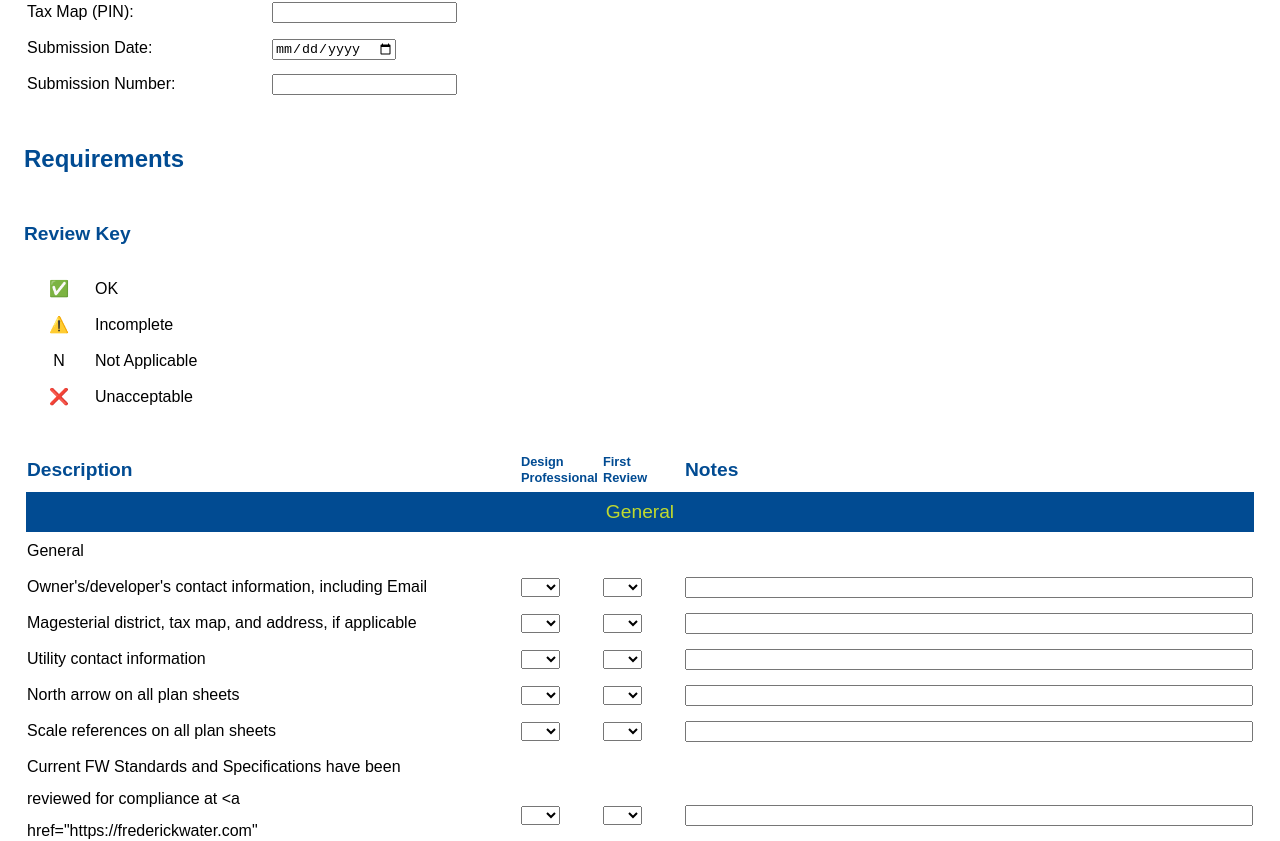
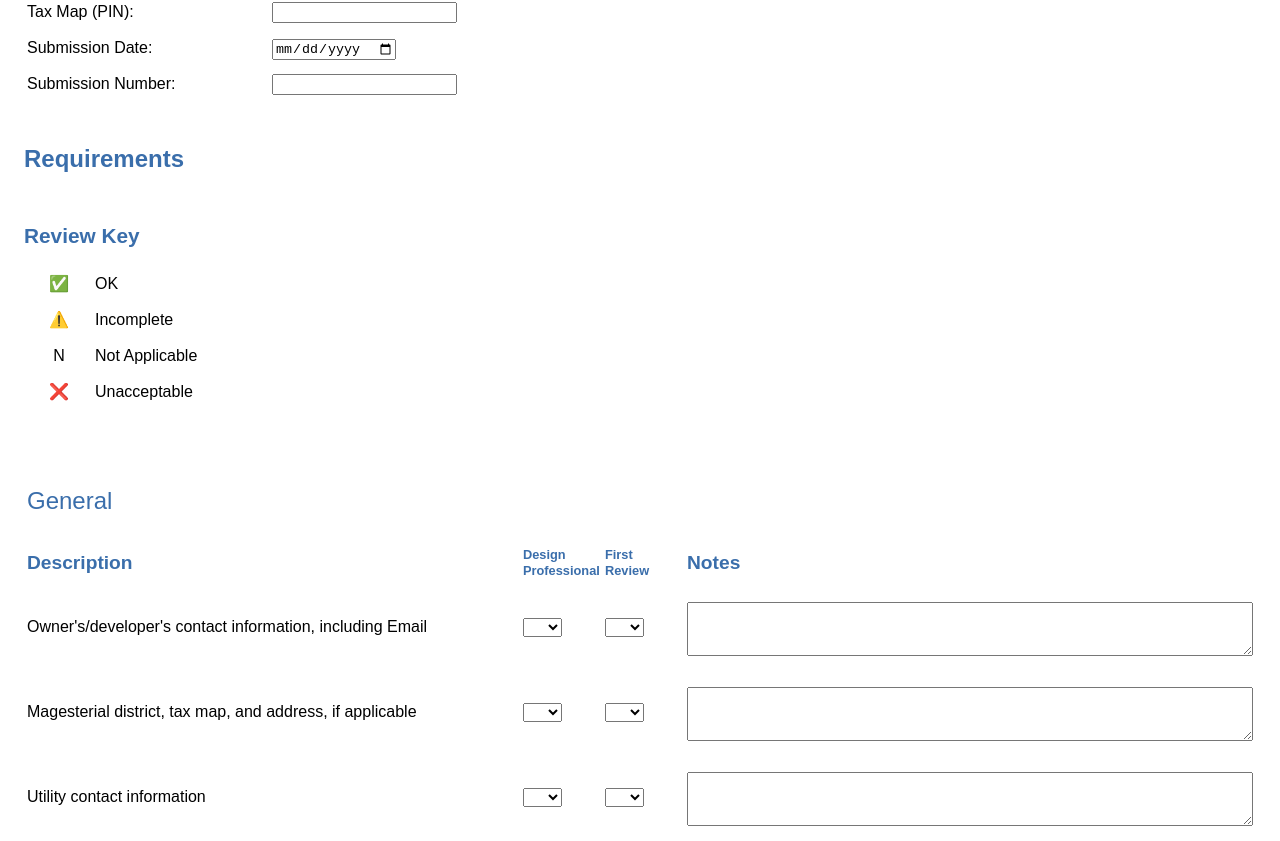
Before and after one commit to cmjgrubb/checklist, a SvelteKit app: page / in a window 1280 px wide. Shown: the part 451-1292 px from the top of the page. Built offline with nearby package versions, Linux system fonts and the light colour scheme.

Commit message:
Working on layout and data entry

```diff
--- a/src/routes/+page.svelte
+++ b/src/routes/+page.svelte
@@ -49,17 +49,6 @@
 	</table>
 
 	<table class="primary_table">
-		<thead>
-			<tr>
-				<th class="primary_th">Description</th>
-				<th class="secondary_th">Design<br />Professional</th>
-				<th class="secondary_th">First<br />Review</th>
-				<th class="primary_th">Notes</th>
-			</tr>
-		</thead>
-		<tr>
-			<td colspan="4" class="section_td">General</td>
-		</tr>
 		<Row />
 	</table>
 </form>
@@ -75,24 +64,22 @@
 
 	h1 {
 		font-size: 2rem;
+		color: #014b92;
 	}
 
 	h2 {
-		color: #014b92;
+		color: #3a6eab;
 		font-size: 1.5rem;
 		margin-top: 2rem;
 		margin-bottom: 0.5rem;
 	}
 
-	h3,
-	th {
-		color: #014b92;
-		font-size: 1.2rem;
+	h3 {
+		color: #3a6eab;
+		font-size: 1.3rem;
 		margin-top: 2rem;
-		margin-bottom: 1rem;
-		text-align: left;
+		margin-bottom: 0.5rem;
 	}
-
 	.top_table td {
 		padding-right: 2.5rem;
 	}
@@ -106,30 +93,6 @@
 		margin-top: 2rem;
 	}
 
-	.secondary_th {
-		line-height: 1rem;
-		font-size: 0.8rem;
-	}
-
-	.section_td {
-		background-color: #014b92;
-		color: #c0da2f;
-		text-align: center;
-		font-size: 1.2rem;
-	}
-
-	.description_td {
-		padding-right: 5rem;
-	}
-
-	.select_td {
-		padding-right: 2.5rem;
-	}
-
-	.notes {
-		width: 35rem;
-	}
-
 	.color_pallette {
 		color: #014b92;
 		color: #c0da2f;
--- a/src/routes/Data.ts
+++ b/src/routes/Data.ts
@@ -134,5 +134,80 @@ export const ROW_DATA = [
 	{
 		data_name: 'Air release has been evaluated and shown',
 		data_id: 'air_release'
+	},
+	{
+		data_name: "FW's water infrastructure has been evaluated and can meet project demands",
+		data_id: 'water_infrastructure'
+	},
+	{
+		data_name: 'Water meter size(s) are shown',
+		data_id: 'water_meter_size'
+	},
+	{
+		data_name:
+			"Fire line(s) to building show gate valve 10'&ndash;20' off building with ownership line; valve is the end of FW ownership",
+		data_id: 'fire_line'
+	},
+	{
+		data_name: 'Double detector size and location is shown',
+		data_id: 'double_detector'
+	},
+	{
+		data_name: 'Water segments are labeled on plan and profile',
+		data_id: 'water_segments'
+	},
+	{
+		data_name: 'Sanitary sewer crossings are shown under water lines with min. 18" separation',
+		data_id: 'sewer_crossings'
+	},
+	{
+		data_name: 'Sanitary lateral crossings have lot number and elevation shown on profile',
+		data_id: 'lateral_crossings'
+	},
+	{
+		data_name: 'All crossings are labeled including min. 18" separation',
+		data_id: 'crossings_labeled'
+	},
+	{
+		data_name:
+			'Connection to existing lines are labeled and include party responsible for field connection',
+		data_id: 'connection_to_existing'
+	},
+	{
+		data_name: 'Special conditions, service disruption, bypass piping, etc., are clearly detailed',
+		data_id: 'special_conditions'
+	},
+	{
+		data_name: 'Existing and proposed line diameters, pipe types, etc., are shown',
+		data_id: 'line_diameters'
+	},
+	{
+		data_name: 'Water lines shall be CL 52 DIP',
+		data_id: 'cl_52_dip'
+	},
+	{
+		data_name: 'Water lines under permeable pavers should be minimized',
+		data_id: 'permeable_pavers'
+	},
+	{
+		data_name: 'Bollards around fire hydrants in truck and other vulnerable areas are shown',
+		data_id: 'bollards'
+	},
+	{
+		data_name: 'Applicable FW detail drawings are included',
+		data_id: 'fw_detail_drawings'
+	},
+	{
+		data_name: "Restrained joints in fill areas and 20' onto original ground are reflected",
+		data_id: 'restrained_joints'
+	},
+	{
+		data_name:
+			'Existing FW laterals, services, main stubs, etc., unutilized are shown with details for disconnection and removal',
+		data_id: 'unutilized_fw'
+	},
+	{
+		data_name: 'Protectus 3 meter, including size, is shown for private underground fire lines',
+		data_id: 'protectus_3_meter'
 	}
 ];
--- a/src/routes/Row.svelte
+++ b/src/routes/Row.svelte
@@ -6,6 +6,12 @@
 	{#if data.data_id === 'header_row'}
 		<tr>
 			<td colspan="4" class="section_td">{data.data_name}</td>
+		</tr>
+		<tr>
+			<th class="primary_th">Description</th>
+			<th class="secondary_th">Design<br />Professional</th>
+			<th class="secondary_th">First<br />Review</th>
+			<th class="primary_th">Notes</th>
 		</tr>
 	{:else}
 		<tr>
@@ -28,12 +34,19 @@
 					<option value="unacceptable">❌</option>
 				</select>
 			</td>
-			<td><input class="notes" type="text" id={data.data_id} name="notes" /></td>
+			<td><textarea class="notes" id={data.data_id} name="notes" rows="3" /></td>
 		</tr>
 	{/if}
 {/each}
 
 <style>
+	.section_td {
+		color: #3a6eab;
+		font-size: 1.5rem;
+		padding-top: 2rem;
+		padding-bottom: 1rem;
+	}
+
 	.description_td {
 		padding-right: 5rem;
 	}
@@ -44,5 +57,22 @@
 
 	.notes {
 		width: 35rem;
+		height: 3rem;
+		margin-top: 1rem;
+	}
+
+	.primary_th {
+		color: #3a6eab;
+		font-size: 1.2rem;
+		margin-top: 2rem;
+		margin-bottom: 1rem;
+		text-align: left;
+	}
+
+	.secondary_th {
+		color: #3a6eab;
+		line-height: 1rem;
+		font-size: 0.8rem;
+		text-align: left;
 	}
 </style>
```
